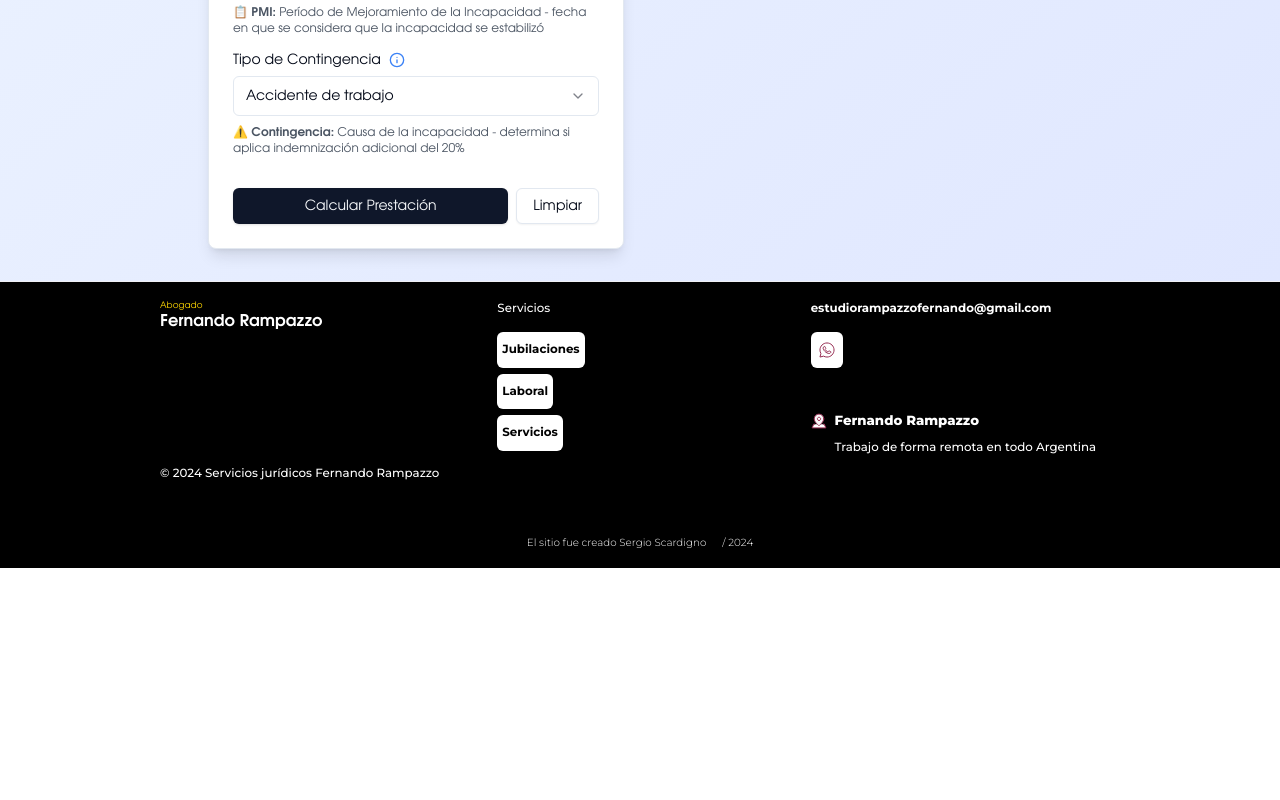
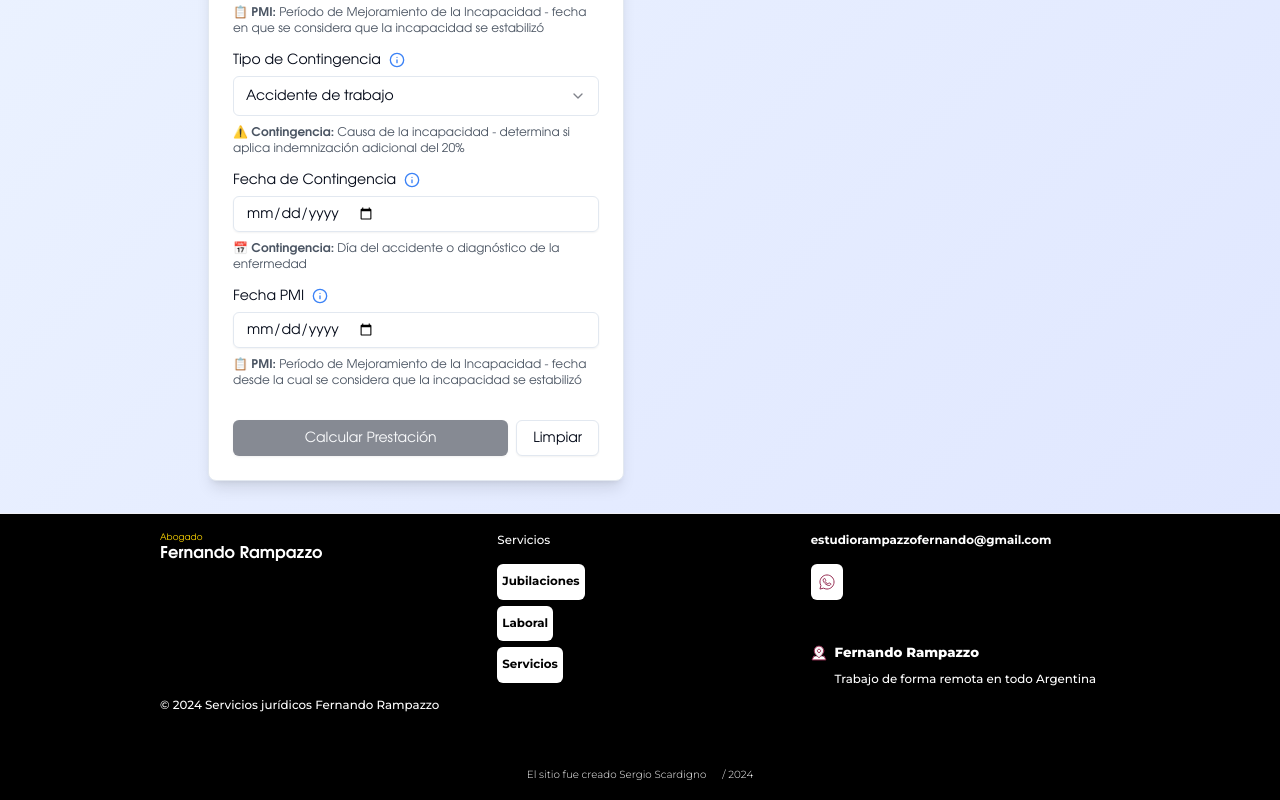
Before and after one commit to sergio-scardigno/Web-Rampazzo-2024, a Next.js app: page /incapacidad in a window 1280 px wide. Shown: the part 793-1593 px from the top of the page. Before the commit the page ends 1361 px from the top, so only its background shows below. Built offline with nearby package versions, Linux system fonts and the light colour scheme.

Commit message:
update origen

```diff
--- a/src/app/incapacidad/page.tsx
+++ b/src/app/incapacidad/page.tsx
@@ -54,6 +54,8 @@ export default function IncapacidadPage() {
         porcentajeIncapacidad: '',
         edad: '',
         tipoContingencia: 'accidente_trabajo',
+        fechaContingencia: '',
+        fechaPMI: '',
     });
 
     const [resultado, setResultado] = useState<IncapacidadResult | null>(null);
@@ -61,7 +63,7 @@ export default function IncapacidadPage() {
     const [paso, setPaso] = useState<'calculadora' | 'contacto' | 'resultado'>(
         'calculadora'
     );
-    const [quiereContacto, setQuiereContacto] = useState<boolean | null>(null);
+    const [quiereContacto, setQuiereContacto] = useState<boolean>(true);
     const [guardando, setGuardando] = useState(false);
     const [mensaje, setMensaje] = useState<{
         tipo: 'success' | 'error';
@@ -87,7 +89,7 @@ export default function IncapacidadPage() {
         );
         const edad = parseFloat(formData.edad);
 
-        if (!ingresoBase || !porcentajeIncapacidad || !edad) {
+        if (!ingresoBase || !porcentajeIncapacidad || !edad || !formData.fechaContingencia || !formData.fechaPMI) {
             alert('Por favor complete todos los campos');
             return;
         }
@@ -175,10 +177,12 @@ export default function IncapacidadPage() {
             porcentajeIncapacidad: '',
             edad: '',
             tipoContingencia: 'accidente_trabajo',
+            fechaContingencia: '',
+            fechaPMI: '',
         });
         setResultado(null);
         setPaso('calculadora');
-        setQuiereContacto(null);
+        setQuiereContacto(true);
         setMensaje(null);
     };
 
@@ -198,6 +202,8 @@ export default function IncapacidadPage() {
                 ),
                 edad: parseFloat(formData.edad),
                 tipoContingencia: formData.tipoContingencia,
+                fechaContingencia: formData.fechaContingencia,
+                fechaPMI: formData.fechaPMI,
                 prestacionCalculada: resultado.total,
                 quiereContacto: quiereContacto,
             };
@@ -484,10 +490,71 @@ export default function IncapacidadPage() {
                                     </p>
                                 </div>
 
+                                <div className="space-y-2">
+                                    <Label htmlFor="fechaContingencia" className="flex items-center gap-2">
+                                        Fecha de Contingencia
+                                        <div className="relative group">
+                                            <Info className="h-4 w-4 text-blue-500 cursor-help" />
+                                            <div className="absolute bottom-full left-1/2 transform -translate-x-1/2 mb-2 px-3 py-2 bg-gray-800 text-white text-xs rounded-lg opacity-0 group-hover:opacity-100 transition-opacity duration-200 whitespace-nowrap z-10">
+                                                Día en que ocurrió el accidente o se diagnosticó la enfermedad
+                                                <div className="absolute top-full left-1/2 transform -translate-x-1/2 w-0 h-0 border-l-4 border-r-4 border-t-4 border-transparent border-t-gray-800"></div>
+                                            </div>
+                                        </div>
+                                    </Label>
+                                    <Input
+                                        id="fechaContingencia"
+                                        type="date"
+                                        value={formData.fechaContingencia}
+                                        onChange={(e) =>
+                                            setFormData({
+                                                ...formData,
+                                                fechaContingencia: e.target.value,
+                                            })
+                                        }
+                                    />
+                                    <p className="text-xs text-gray-600">
+                                        📅 <strong>Contingencia:</strong> Día del accidente o diagnóstico de la enfermedad
+                                    </p>
+                                </div>
+
+                                <div className="space-y-2">
+                                    <Label htmlFor="fechaPMI" className="flex items-center gap-2">
+                                        Fecha PMI
+                                        <div className="relative group">
+                                            <Info className="h-4 w-4 text-blue-500 cursor-help" />
+                                            <div className="absolute bottom-full left-1/2 transform -translate-x-1/2 mb-2 px-3 py-2 bg-gray-800 text-white text-xs rounded-lg opacity-0 group-hover:opacity-100 transition-opacity duration-200 whitespace-nowrap z-10">
+                                                Período de Mejoramiento de la Incapacidad - fecha de estabilización
+                                                <div className="absolute top-full left-1/2 transform -translate-x-1/2 w-0 h-0 border-l-4 border-r-4 border-t-4 border-transparent border-t-gray-800"></div>
+                                            </div>
+                                        </div>
+                                    </Label>
+                                    <Input
+                                        id="fechaPMI"
+                                        type="date"
+                                        value={formData.fechaPMI}
+                                        onChange={(e) =>
+                                            setFormData({
+                                                ...formData,
+                                                fechaPMI: e.target.value,
+                                            })
+                                        }
+                                    />
+                                    <p className="text-xs text-gray-600">
+                                        📋 <strong>PMI:</strong> Período de Mejoramiento de la Incapacidad - fecha desde la cual se considera que la incapacidad se estabilizó
+                                    </p>
+                                </div>
+
                                 <div className="flex gap-2 pt-4">
                                     <Button
                                         onClick={calcularIncapacidad}
                                         className="flex-1"
+                                        disabled={
+                                            !formData.ingresoBase ||
+                                            !formData.porcentajeIncapacidad ||
+                                            !formData.edad ||
+                                            !formData.fechaContingencia ||
+                                            !formData.fechaPMI
+                                        }
                                     >
                                         Calcular Prestación
                                     </Button>
@@ -701,8 +768,7 @@ export default function IncapacidadPage() {
                                         disabled={
                                             guardando ||
                                             !formData.nombre ||
-                                            !formData.telefono ||
-                                            quiereContacto === null
+                                            !formData.telefono
                                         }
                                     >
                                         {guardando
--- a/src/app/indemnizacion/page.tsx
+++ b/src/app/indemnizacion/page.tsx
@@ -108,7 +108,7 @@ function ResultadoCard({
     resultado: IndemnizacionResult;
     formatearMoneda: (monto: number) => string;
     paso: string;
-    quiereContacto: boolean | null;
+    quiereContacto: boolean;
     limpiarFormulario: () => void;
 }) {
     const { count: totalCount, isAnimating: totalAnimating } = useCountUp(resultado.total, 4000);
@@ -361,7 +361,7 @@ export default function IndemnizacionPage() {
     const [paso, setPaso] = useState<'calculadora' | 'contacto' | 'resultado'>(
         'calculadora'
     );
-    const [quiereContacto, setQuiereContacto] = useState<boolean | null>(true);
+    const [quiereContacto, setQuiereContacto] = useState<boolean>(true);
     const [guardando, setGuardando] = useState(false);
     const [mensaje, setMensaje] = useState<{
         tipo: 'success' | 'error';
@@ -639,7 +639,7 @@ export default function IndemnizacionPage() {
         });
         setResultado(null);
         setPaso('calculadora');
-        setQuiereContacto(null);
+        setQuiereContacto(true);
         setMensaje(null);
     };
 
@@ -1211,8 +1211,7 @@ export default function IndemnizacionPage() {
                                         disabled={
                                             guardando ||
                                             !contactData.nombre ||
-                                            !contactData.telefono ||
-                                            quiereContacto === null
+                                            !contactData.telefono
                                         }
                                     >
                                         {guardando
```
